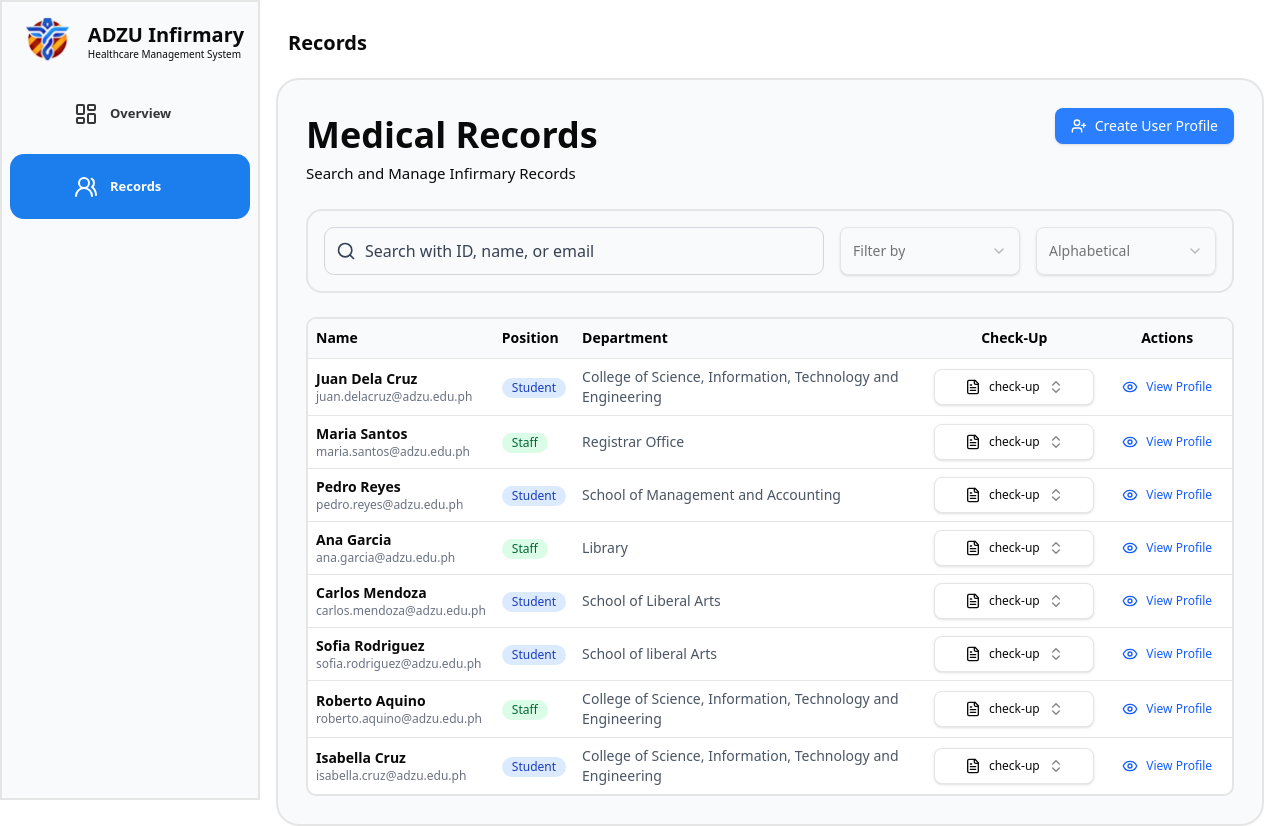
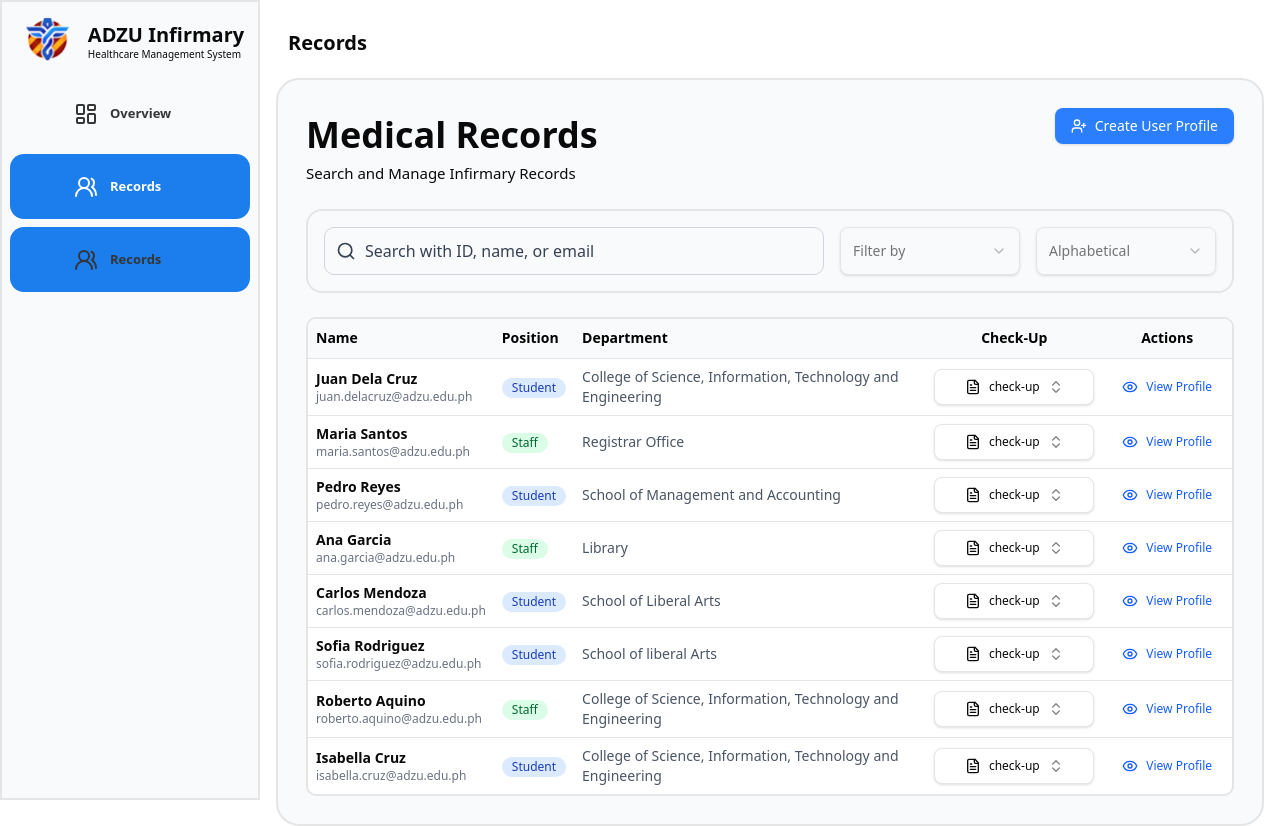
Before and after one commit to RielleTatel/Ateneo-de-Zamboanga-University-Health-Management-System-UHMS-, a React (Vite) app in the folder client/: page /records in a window 1280 px wide. Built offline with nearby package versions, Linux system fonts and the light colour scheme.

Commit message:
Feat: Records

```diff
--- a/client/src/components/layout/clinical/encounters.jsx
+++ b/client/src/components/layout/clinical/encounters.jsx
@@ -6,7 +6,7 @@ import { Field, FieldContent, FieldLabel } from "@/components/ui/field";
 import { Card, CardContent, CardHeader, CardTitle, CardDescription } from "@/components/ui/card";
 import { Button } from "@/components/ui/button";
 import { Dialog, DialogContent, DialogHeader, DialogTitle, DialogTrigger, DialogFooter, DialogDescription } from "@/components/ui/dialog";
-import { Edit, Archive, Stethoscope, FileText, Activity, ShieldAlert } from "lucide-react";
+import { Edit, Archive, Stethoscope, FileText, Activity, ShieldAlert, HeartPlus } from "lucide-react";
 
     const formatDate = (dateString) => {
         return new Date(dateString).toLocaleDateString('en-US', {
@@ -135,11 +135,14 @@ const Encounters = () => {
                                     <div className="flex-1">
 
                                         {/* Title and Date/Staff line */}
-                                        <div className="mb-4">
+                                        <div className="mb-4 ">
                                             {/* Adjusted to match the 'Clinic Encounter # 1' text size and weight */}
-                                            <h3 className="text-xl font-semibold text-gray-900 mb-1">
-                                                Clinic Encounter # {notes.id}
-                                            </h3>
+                                            <div className="flex flex-row gap-x-4">
+                                                <span> <HeartPlus/> </span>
+                                                <h3 className="text-xl font-semibold text-gray-900 mb-1">
+                                                    Clinic Encounter # {notes.id}
+                                                </h3>
+                                            </div>
                                             {/* Line below the title: Date - Dr. Staff Name */}
                                             <span className="text-sm text-gray-500">
                                                 {notes.date} - {notes.attendingStaff}
--- a/client/src/components/layout/navigation.jsx
+++ b/client/src/components/layout/navigation.jsx
@@ -12,6 +12,7 @@ const Navigation = () => {
     "/records": "records",
     "/Consult": "Consult",
     "/createProfile": "/create",
+    "/profile": "/profile",
   };
 
   const [activeTab, setActiveTab] = useState(pathToTab[location.pathname] || "overview");
@@ -78,6 +79,27 @@ const Navigation = () => {
           </p>
         </div>
 
+        {/* Records */}
+        <div
+          className={`w-full h-[65px] rounded-[14px] flex items-center gap-x-3 pl-6 group hover:bg-attention-blue hover:shadow-md transition-all cursor-pointer ${
+            activeTab === "records" ? "bg-attention-blue" : "bg-container"
+          }`}
+          onClick={() => handleNavClick("profile", "/profile")}
+        >
+          <Users2
+            className={`ml-10 w-6 h-6 transition-colors ${
+              activeTab === "profile" ? "text-white" : "text-text-primary"
+            }`}
+          />
+          <p
+            className={`font-semibold transition-colors hidden md:block ${
+              activeTab === "profile" ? "text-white" : "text-text-primary"
+            }`}
+          >
+            Records
+          </p>
+        </div>
+
       </div>
     </div>
   );
--- a/client/src/pages/Records.jsx
+++ b/client/src/pages/Records.jsx
@@ -117,7 +117,7 @@ const Records = () => {
     const handleStartCheckup = (record) => {
         const selectedOptions = selectedCheckups[record.id] || [];
         if (selectedOptions.length > 0) {
-            navigate('/Consult', {
+            navigate('/', {
                 state: {
                     recordId: record.id,
                     recordName: record.name,
```
